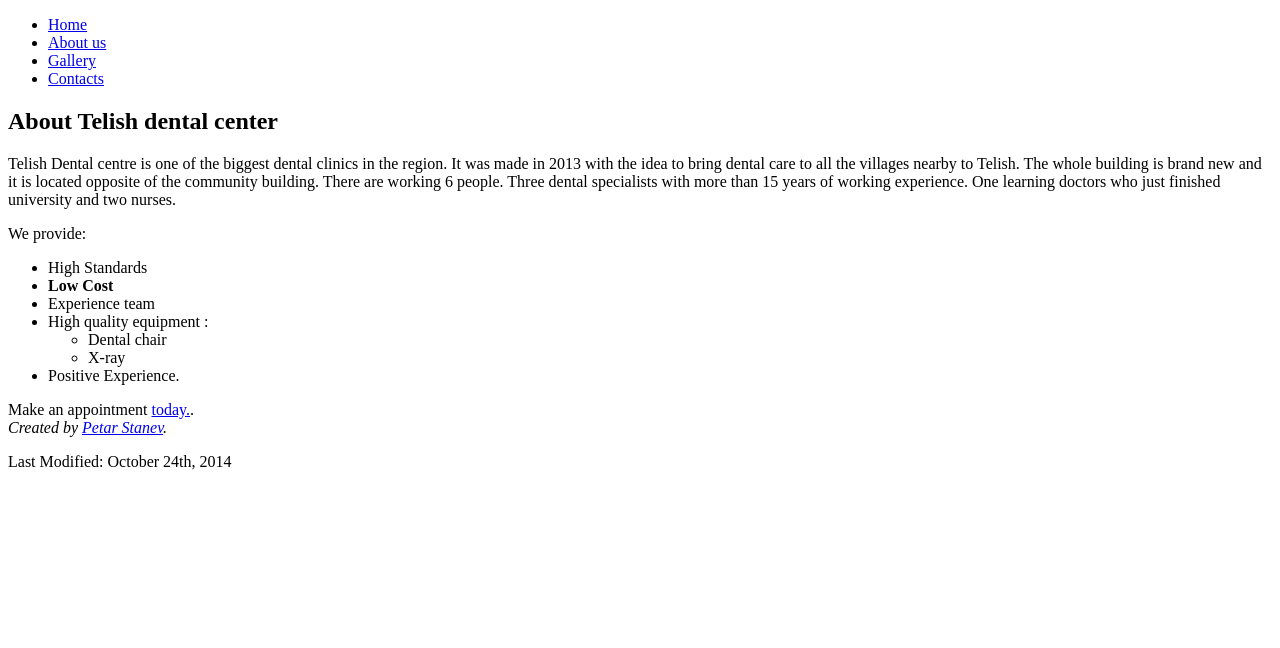
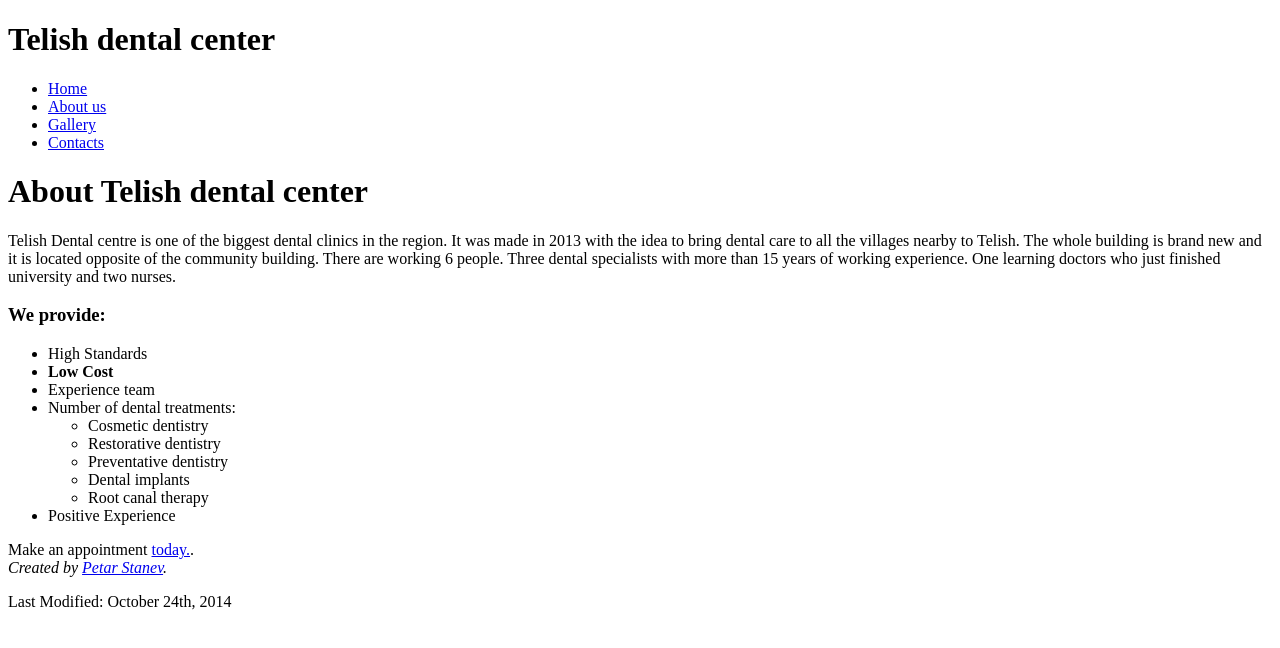
Before and after one commit to petarstanev/HTML5-responsive-website, a plain HTML site: page assignment/index.html in a window 1280 px wide. Drawn offline with Linux system fonts and the light colour scheme.

Commit message:
Added about + some edit on index. Everything is valid.

```diff
--- a/assignment/index.html
+++ b/assignment/index.html
@@ -14,7 +14,7 @@
 <body>
 	<div>
 		<header>
-
+			<h1>Telish dental center</h1>
 		</header>
 		<nav>
 			<ul>
@@ -24,30 +24,42 @@
 				<li><a href="contacts.html">Contacts</a></li>
 			</ul>
 		</nav>
+
+		<main> <header>
+			<h1>About Telish dental center</h1>
+		</header>
 		<section>
-		<h1>About Telish dental center</h1>
+			Telish Dental centre is one of the biggest dental clinics in the
+			region. It was made in 2013 with the idea to bring dental care to all
+			the villages nearby to Telish. The whole building is brand new and it
+			is located opposite of the community building. There are working 6
+			people. Three dental specialists with more than 15 years of working
+			experience. One learning doctors who just finished university and two
+			nurses.
 
-Telish Dental centre is one of the biggest dental clinics in the region.
-It was made in 2013 with the idea to bring dental care to all the villages nearby to Telish.
-The whole building is brand new and it is located opposite of the community building.
-There are working 6 people. Three dental specialists with more than 15 years of working experience.
-One learning doctors who just finished university and two nurses.
-
-<p>We provide:</p>
+			<p>
+			<h3>We provide:</h3>
+			<p>
 			<ul>
 				<li>High Standards</li>
 				<li><strong>Low Cost</strong></li>
 				<li>Experience team</li>
-	<li>High quality equipment :</li>
+				<li>Number of dental treatments:
 					<ul>
-					<li>Dental chair</li>
-					<li>X-ray</li>
+						<li>Cosmetic dentistry</li>
+						<li>Restorative dentistry</li>
+						<li>Preventative dentistry</li>
+						<li>Dental implants</li>
+						<li>Root canal therapy</li>
 					</ul>
-	<li>Positive Experience.</li>
+				</li>
+				<li>Positive Experience</li>
 			</ul>
 
 			Make an appointment <a href="contacts.html">today.</a>.
 		</section>
+		</main>
+
 		<footer>
 			<address>
 				Created by <a href="mailto:P.I.Stanev@edu.salford.ac.uk">Petar
```
Lines whose indentation alone changed are shown as unchanged.
